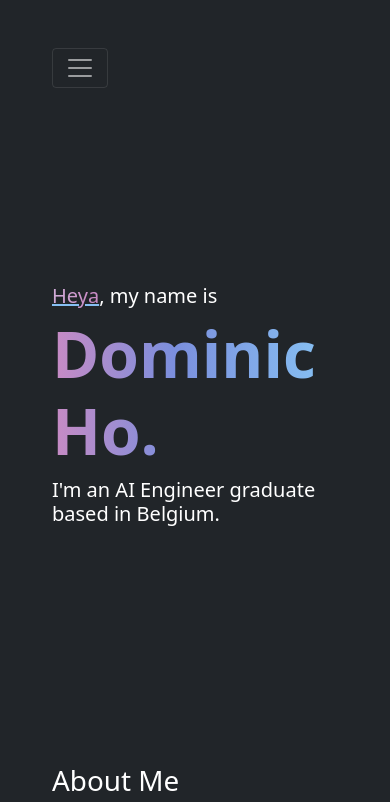
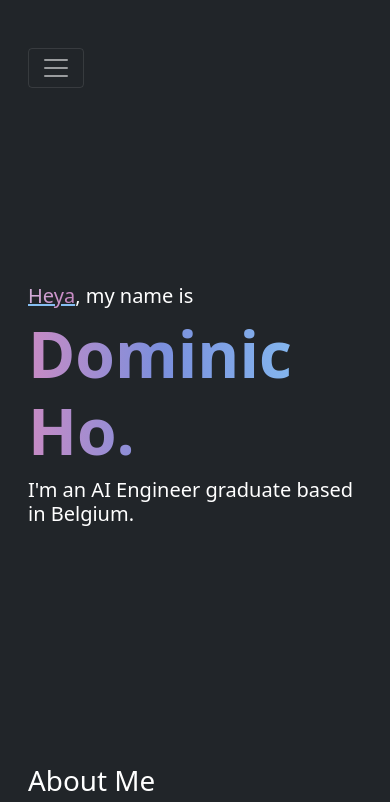
Before and after one commit to dominicho97/dominicho97.github.io, a plain HTML site: page index.html in a window 390 px wide. Shown: the top 802 px of the page. Drawn offline with nearby package versions, Linux system fonts and the light colour scheme.

Commit message:
Fix padding left on mobile screen

```diff
--- a/index.html
+++ b/index.html
@@ -6,9 +6,15 @@
     <title>Portfolio</title>
     <link rel="stylesheet" href="./css/style.css">
     <script src="https://cdn.jsdelivr.net/npm/bootstrap@5.2.0-beta1/dist/js/bootstrap.bundle.min.js" integrity="sha384-pprn3073KE6tl6bjs2QrFaJGz5/SUsLqktiwsUTF55Jfv3qYSDhgCecCxMW52nD2" crossorigin="anonymous"></script>
-
+    <style>
+      @media (max-width: 575px) {
+        .body-mobile {
+          padding-left: 16px !important;
+        }
+      }
+    </style>
   </head>
-  <body class=" text-white bg-dark" style="margin-right:20px;margin-left: 40px">
+  <body class="body-mobile text-white bg-dark ps-5 pe-3">
     <nav class="navbar navbar-expand-md navbar-dark py-5 text-white bg-dark ">
       <div class="container-fluid">
       <!-- <a class="navbar-brand" href="#">Logo</a>-->
```
